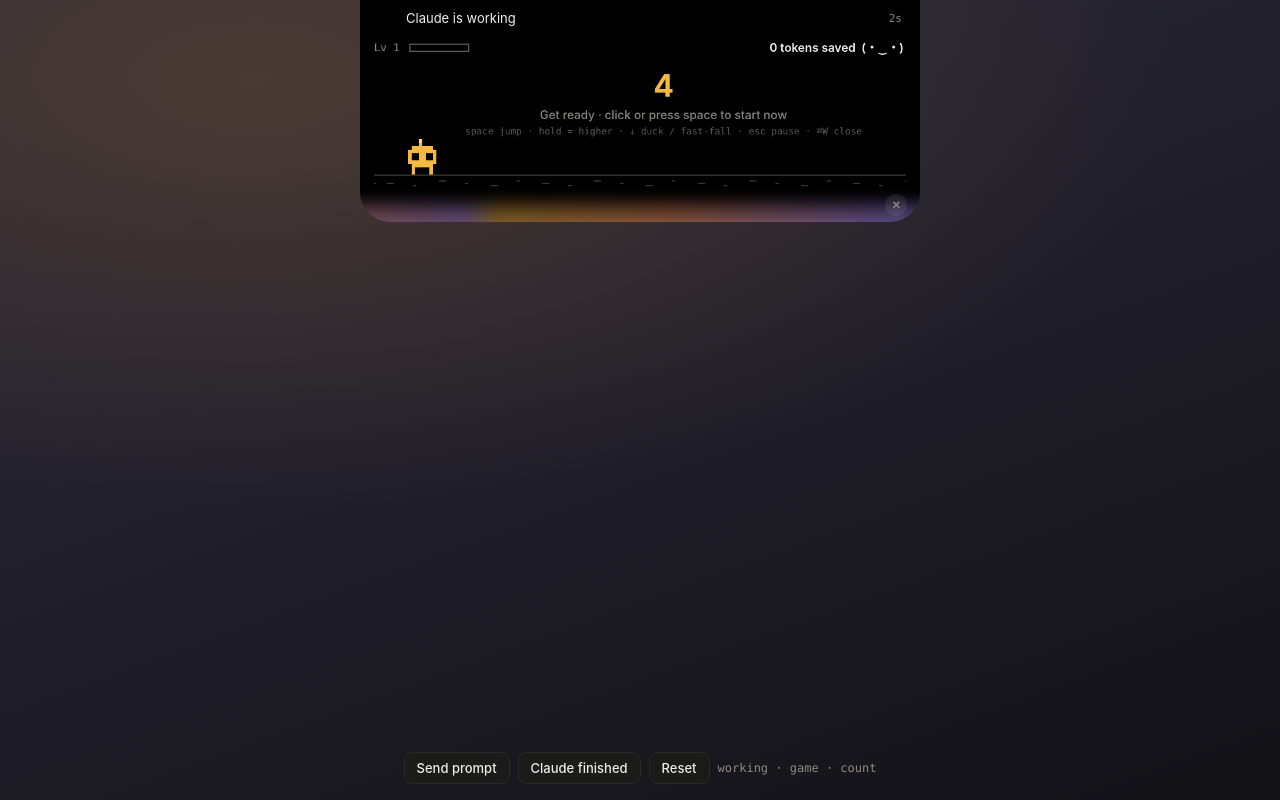
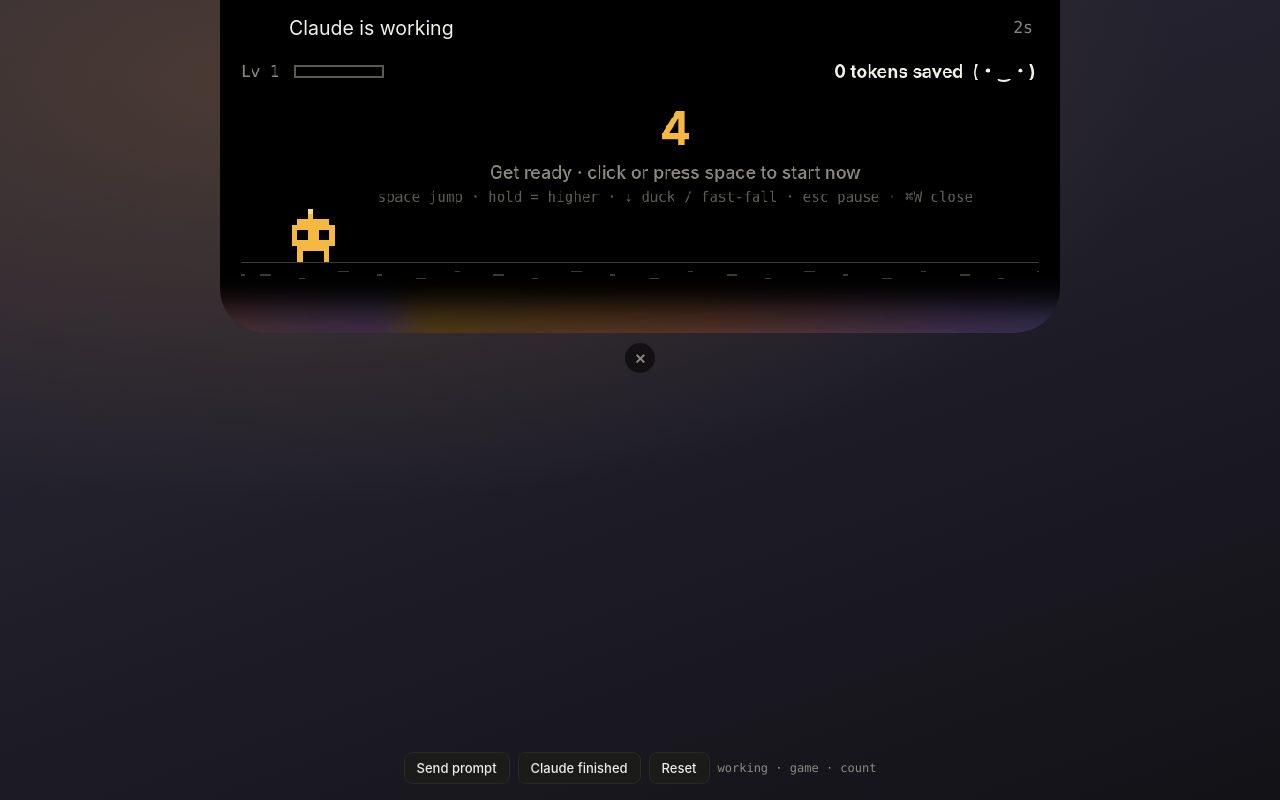
Before and after one commit to AshleyCreations/notch-runner, a plain HTML site: page game/index.html in a window 1280 px wide. Both pictures are taken after a click on the button "Send prompt". Drawn offline with Linux system fonts and the light colour scheme.

Commit message:
Bigger island, softer glow, close button below it
- the expanded states scale 1.5x. Scaling about the top centre keeps the
  island centred and flush with the screen top, because translateX(-50%)
  shifts by the unscaled width and lands the scaled box back on the same
  centre line. Idle is deliberately left unscaled: it has to keep hugging
  the real notch
- the canvas is pixel art, so it upscales with image-rendering:pixelated
  rather than going soft
- the glow is 6px taller and much dimmer: .55 to .35 running, .18 to .12
  paused
- the close button moves out of the island and sits centred below it. Inside,
  it overlapped the glow and the island's overflow:hidden would clip anything
  placed past the edge

The sizes reported to native are now the real on-screen footprint: scaled for
the expanded states, and the game state also covers the close button below
it, so the panel stays exactly as big as what is drawn.

Verified in the browser at 1280px: island 840x333 flush to the top, button
centred on the island's centre line with a 10px gap below it, glow 40px at
.35, idle still 186x32 unscaled, and the button still closes while leaving
canvas clicks to the game.

Co-Authored-By: Claude Opus 5 <noreply@anthropic.com>

```diff
--- a/game/index.html
+++ b/game/index.html
@@ -23,12 +23,22 @@
   --w-peek:300px; --h-peek:36px;
   --w-game:560px; --h-game:222px;
   --w-done:380px; --h-done:40px;
+  --scale:1.5;               /* expanded states only; idle keeps hugging the notch */
+  --close-gap:10px; --close-size:30px;
   color-scheme:dark;
 }
 html,body{margin:0;height:100%;background:transparent;overflow:hidden;font-family:var(--ui);-webkit-user-select:none;user-select:none}
-.island{position:absolute;top:0;left:50%;transform:translateX(-50%);background:var(--island);color:var(--fg);
+.island{position:absolute;top:0;left:50%;transform:translateX(-50%);transform-origin:top center;
+  background:var(--island);color:var(--fg);
   width:var(--w-idle);height:var(--h-idle);border-radius:0 0 14px 14px;overflow:hidden;
-  transition:width .5s cubic-bezier(.32,1.25,.5,1),height .5s cubic-bezier(.32,1.25,.5,1),border-radius .5s}
+  transition:width .5s cubic-bezier(.32,1.25,.5,1),height .5s cubic-bezier(.32,1.25,.5,1),
+             transform .5s cubic-bezier(.32,1.25,.5,1),border-radius .5s}
+/* Scaling about the top centre keeps the island centred and flush with the top:
+   translateX(-50%) shifts by the UNSCALED width, which lands the scaled box
+   back on the same centre line. */
+.island:not(.idle){transform:translateX(-50%) scale(var(--scale))}
+/* The game is pixel art, so upscaling should stay crisp rather than smooth. */
+#cv{image-rendering:pixelated}
 .island.peek{width:var(--w-peek);height:var(--h-peek);border-radius:0 0 18px 18px}
 .island.game{width:var(--w-game);height:var(--h-game);border-radius:0 0 30px 30px}
 .island.done{width:var(--w-done);height:var(--h-done);border-radius:0 0 20px 20px}
@@ -47,25 +57,27 @@ html,body{margin:0;height:100%;background:transparent;overflow:hidden;font-famil
 #cv{position:absolute;left:14px;top:40px;width:532px;height:151px;opacity:0;transition:opacity .25s;cursor:pointer}
 .island.game #cv{opacity:1;transition-delay:.25s}
 /* Processing glow: bottom band only, below the game's ground line, never inside the canvas */
-.glow{position:absolute;left:0;right:0;bottom:0;height:34px;opacity:0;transition:opacity .6s;pointer-events:none;
+.glow{position:absolute;left:0;right:0;bottom:0;height:40px;opacity:0;transition:opacity .6s;pointer-events:none;
   -webkit-mask:linear-gradient(to top,#000 0%,rgba(0,0,0,.6) 45%,transparent 100%);mask:linear-gradient(to top,#000 0%,rgba(0,0,0,.6) 45%,transparent 100%)}
 .glow::before{content:"";position:absolute;left:-10%;right:-10%;bottom:-14px;height:40px;filter:blur(12px);
   background:linear-gradient(90deg,var(--g1),var(--g2),var(--g3),var(--g4),var(--g5),var(--g1),var(--g2),var(--g3));background-size:200% 100%;animation:flow 7s linear infinite}
 .glow::after{content:"";position:absolute;left:12%;right:12%;bottom:0;height:2px;filter:blur(1px);
   background:linear-gradient(90deg,transparent,var(--g2),var(--g3),var(--g4),transparent);background-size:200% 100%;animation:flow 4s linear infinite reverse;opacity:.8}
-.island.game .glow{opacity:.55;transition-delay:.3s}
-.island.game.is-paused .glow{opacity:.18}
+.island.game .glow{opacity:.35;transition-delay:.3s}
+.island.game.is-paused .glow{opacity:.12}
 @keyframes flow{to{background-position:-200% 0}}
 @media (prefers-reduced-motion:reduce){.island,.mini{transition:none}.dots b,.glow::before,.glow::after{animation:none}}
 
 /* Close button: the visible way back to the notch. Only in game state, which
    is the one that sticks around; peek and done fold on their own. */
-.close{position:absolute;right:13px;bottom:6px;width:22px;height:22px;z-index:2;
+.close{position:absolute;left:50%;transform:translateX(-50%);z-index:2;
+  top:calc(var(--h-game) * var(--scale) + var(--close-gap));
+  width:var(--close-size);height:var(--close-size);line-height:var(--close-size);
   border:0;border-radius:50%;padding:0;margin:0;cursor:pointer;
-  background:rgba(255,255,255,.08);color:var(--muted);
-  font:600 11px var(--ui);line-height:22px;text-align:center;
+  background:rgba(0,0,0,.55);color:var(--muted);
+  font:600 14px var(--ui);text-align:center;
   opacity:0;pointer-events:none;transition:opacity .25s,background .15s,color .15s}
-.island.game .close{opacity:1;pointer-events:auto;transition-delay:.3s}
+.island.game ~ .close{opacity:1;pointer-events:auto;transition-delay:.3s}
 .close:hover{background:rgba(255,255,255,.2);color:var(--fg)}
 .close:active{background:rgba(255,255,255,.28)}
 
@@ -85,9 +97,9 @@ body.dev{background:radial-gradient(120% 90% at 20% 10%,#4a3a33,transparent 60%)
   </div>
   <canvas id="cv" width="904" height="256"></canvas>
   <div class="glow" aria-hidden="true"></div>
-  <button class="close" id="close" type="button" tabindex="-1"
-          aria-label="Close and go back to the notch" title="Close (⌘W)">&#10005;</button>
 </div>
+<button class="close" id="close" type="button" tabindex="-1"
+        aria-label="Close and go back to the notch" title="Close (⌘W)">&#10005;</button>
 
 <script>
 (()=>{
@@ -150,7 +162,16 @@ const mini=$('mini').getContext('2d');drawBit(mini,0,0,4,0,false);
    ISLAND STATE
    idle (notch size) -> peek (character drops) -> game (strip) -> done (pill) -> idle
    ============================================================ */
-const SIZES={idle:[186,32],peek:[300,36],game:[560,222],done:[380,40]};
+// Native sizes the panel from these, so they must be the on-screen footprint:
+// the expanded states are scaled, and game also covers the close button below it.
+const SCALE=1.5, CLOSE_BAND=10+30+6;
+const BASE={idle:[186,32],peek:[300,36],game:[560,222],done:[380,40]};
+const SIZES={
+  idle:BASE.idle,
+  peek:[BASE.peek[0]*SCALE,BASE.peek[1]*SCALE],
+  game:[BASE.game[0]*SCALE,BASE.game[1]*SCALE+CLOSE_BAND],
+  done:[BASE.done[0]*SCALE,BASE.done[1]*SCALE],
+};
 let islandState='idle';
 function setIsland(s){
   islandState=s;
```
